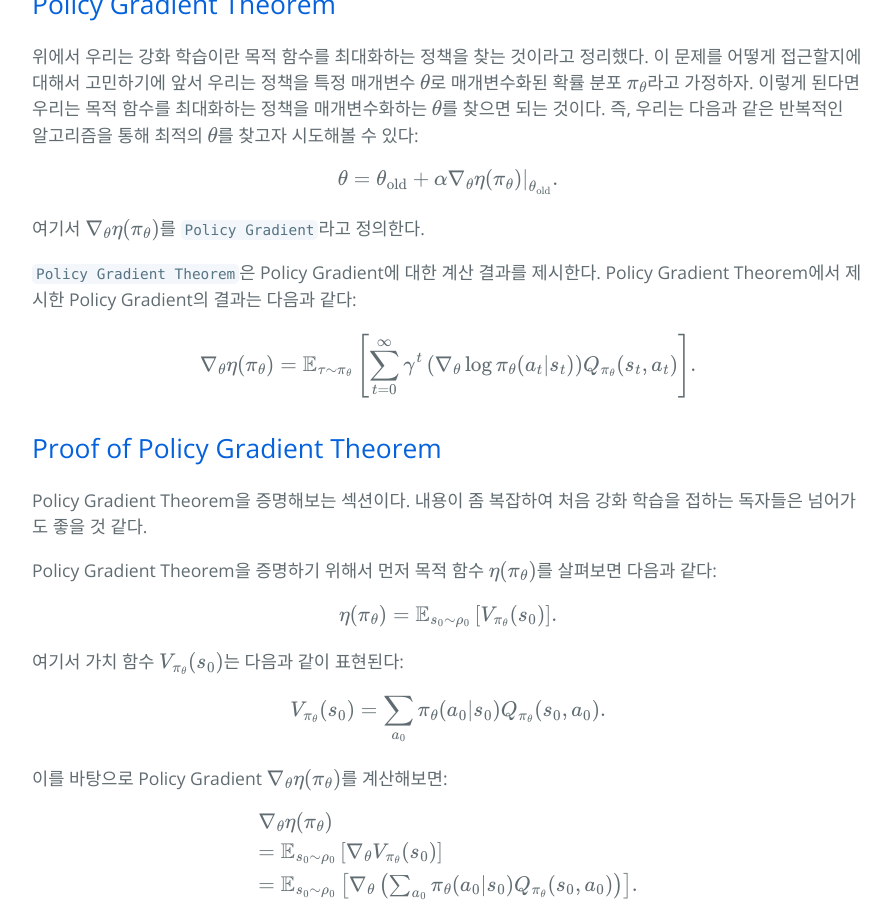
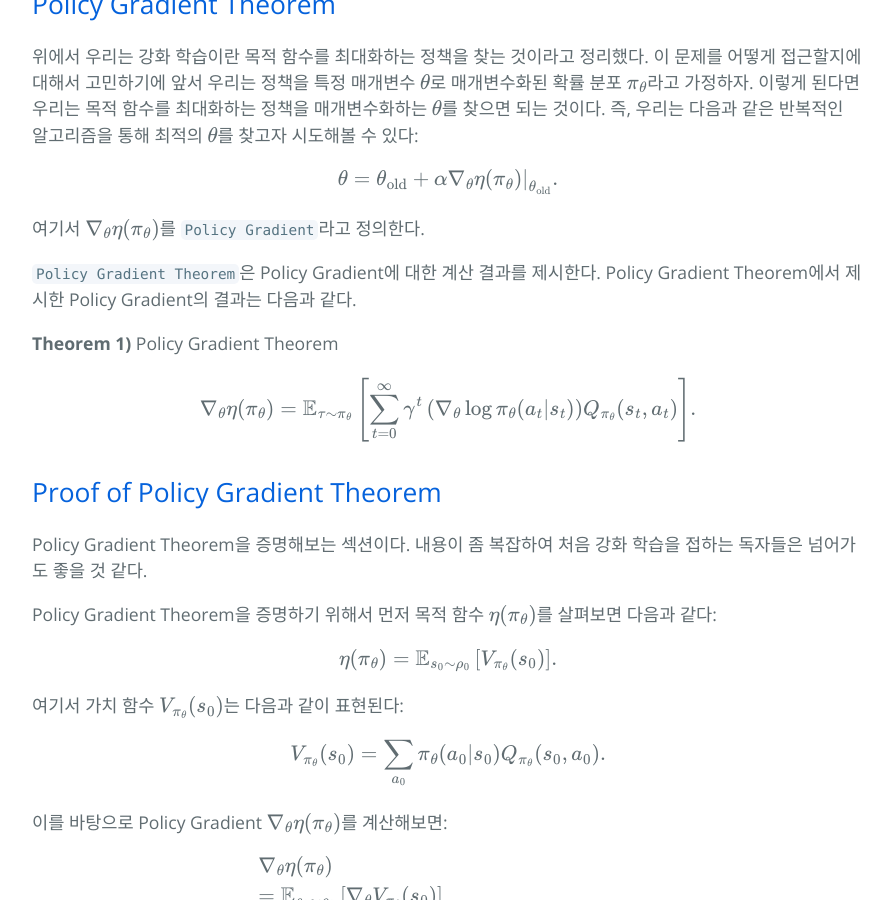
Before and after one commit to hcnoh/hcnoh.github.io, a Jekyll site: the page built from _posts/2022-07-02-reinforcement-learning-02.md, in a window 1280 px wide and 900 px high, scrolled down 1638 px. Shown: the whole window, without its empty margins (192-1083 px from the left). Built offline with Jekyll 4.4.1, drawn with Linux system fonts in a browser that asks for light colours; comment, search, counter and statistics services are not loaded.

Commit message:
rl02 수정

```diff
--- a/_posts/2022-07-02-reinforcement-learning-02.md
+++ b/_posts/2022-07-02-reinforcement-learning-02.md
@@ -71,7 +71,9 @@ $$
 
 여기서 $$\nabla_\theta \eta(\pi_\theta)$$를 `Policy Gradient`라고 정의한다.
 
-`Policy Gradient Theorem`은 Policy Gradient에 대한 계산 결과를 제시한다. Policy Gradient Theorem에서 제시한 Policy Gradient의 결과는 다음과 같다:
+`Policy Gradient Theorem`은 Policy Gradient에 대한 계산 결과를 제시한다. Policy Gradient Theorem에서 제시한 Policy Gradient의 결과는 다음과 같다.
+
+**Theorem 1)** Policy Gradient Theorem
 
 $$
 \nabla_\theta \eta(\pi_\theta) = \mathbb{E}_{\tau \sim \pi_\theta}\left[ \sum_{t=0}^\infty \gamma^t \left( \nabla_\theta \log \pi_\theta(a_t \vert s_t) \right) Q_{\pi_\theta}(s_t, a_t) \right].
@@ -303,3 +305,5 @@ $$
     - REINFORCE 알고리즘 수정
 - 2022.09.11
     - Notation 수정
+- 2023.02.24
+    - Theorem 표시
```
